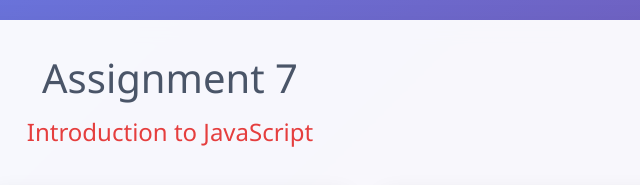
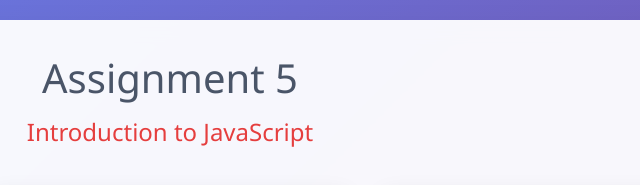
Before and after one commit to Endergoo/Endergoo.github.io, a plain HTML site: page csce242/assignments/05Javascript/index.html in a window 1280 px wide. Shown: the top 185 px of the page, 470-1110 px from the left. Drawn offline with Linux system fonts and the light colour scheme.

Commit message:
changed assignmetn

```diff
--- a/csce242/assignments/05Javascript/index.html
+++ b/csce242/assignments/05Javascript/index.html
@@ -3,13 +3,13 @@
 <head>
     <meta charset="UTF-8">
     <meta name="viewport" content="width=device-width, initial-scale=1.0">
-    <title>Assignment 7 - Introduction to JavaScript</title>
+    <title>Assignment 5 - Introduction to JavaScript</title>
     <link rel="stylesheet" href="styles.css">
 </head>
 <body>
     <div class="container">
         <div class="header">
-            <h1>Assignment 7</h1>
+            <h1>Assignment 5</h1>
             <h2>Introduction to JavaScript</h2>
         </div>
 
```
Also changed, not shown: 4 other files.
